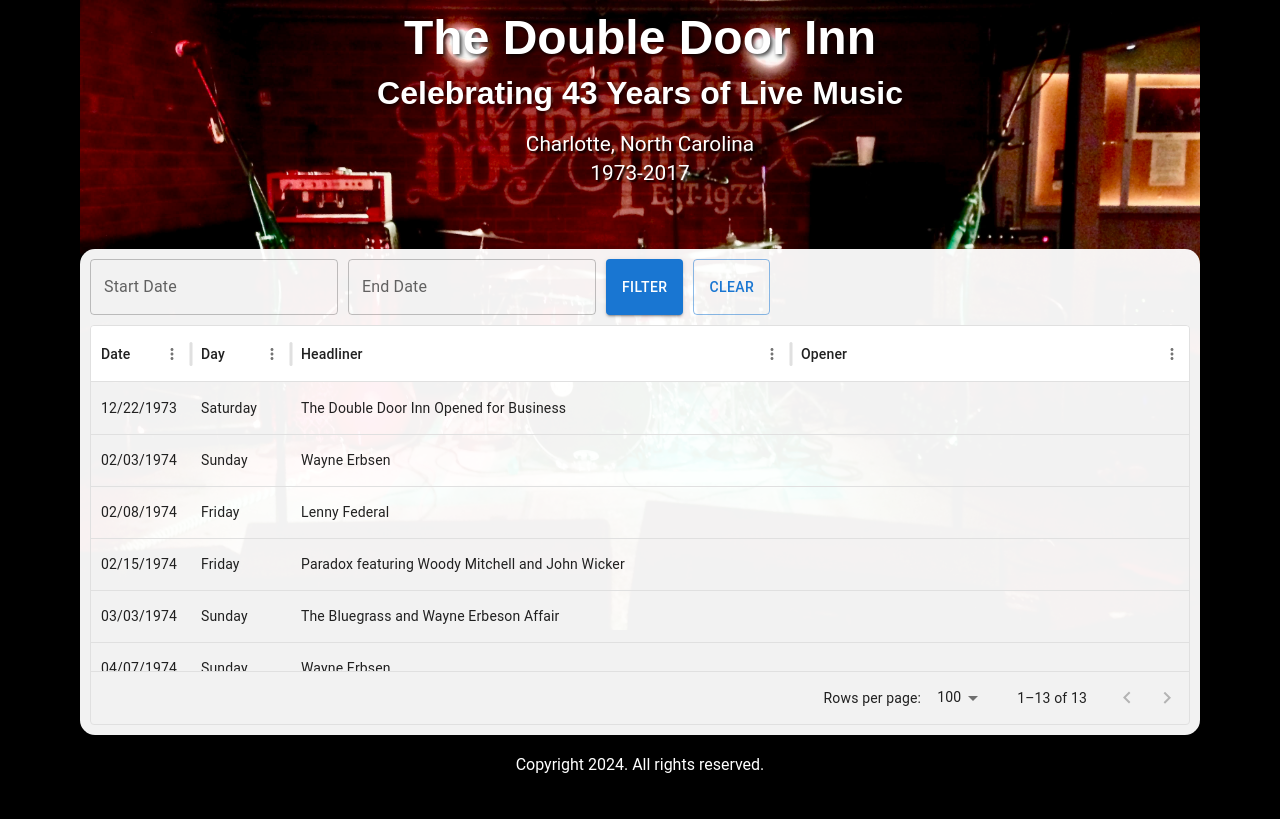
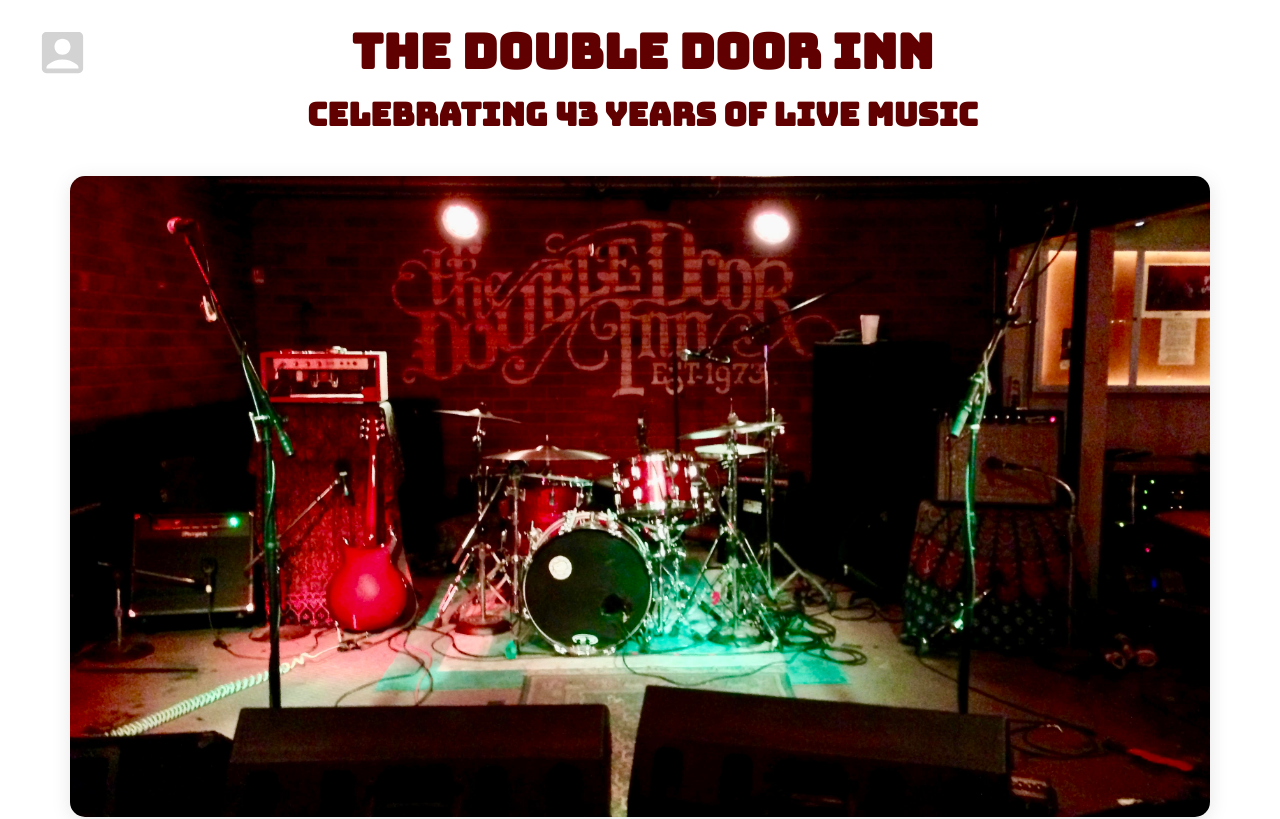
Before and after one commit to connorfewin/double-door-inn, a React (Create React App) app: page / in a window 1280 px wide. Shown: the top 819 px of the page. Built offline with nearby package versions, Linux system fonts and the light colour scheme.

Commit message:
Added Sign up/sign in front end. Other redesigns too.

```diff
--- a/package.json
+++ b/package.json
@@ -5,6 +5,7 @@
   "dependencies": {
     "@emotion/react": "^11.13.3",
     "@emotion/styled": "^11.13.0",
+    "@mui/icons-material": "^6.1.0",
     "@mui/x-data-grid": "^7.16.0",
     "@mui/x-date-pickers": "^7.16.0",
     "@testing-library/jest-dom": "^5.17.0",
--- a/public/index.html
+++ b/public/index.html
@@ -3,6 +3,7 @@
   <head>
     <meta charset="utf-8" />
     <link rel="icon" href="%PUBLIC_URL%/icon.png" />
+    <link href="https://fonts.googleapis.com/css2?family=Bungee&display=swap" rel="stylesheet">
     <meta name="viewport" content="width=device-width, initial-scale=1" />
     <meta name="theme-color" content="#000000" />
     <meta name="description" content="Double Door Inn website" />
--- a/src/App.js
+++ b/src/App.js
@@ -2,22 +2,31 @@
 import './Styles/Layout.css';
 import Header from './Components/Header';
 import DataTable from './Components/DataTable';
+import Profile from './Components/Profile';
+
 function App() {
   return (
     <div className="AppContainer">
       <section>
         <div className="section-header">
-          <Header />
+          <div className="ProfileContainer">
+            <Profile />
+          </div>
+          <div className="HeaderContainer">
+            <Header />
+          </div>
         </div>
         <div className="section-content">
           <img src={process.env.PUBLIC_URL + '/DoubleDoorInn.jpg'} alt="Double Door Inn" className="HeaderImage" />
         </div>
       </section>
-      <section>
+      <section className='data-section'>
         <div className="DataTableContainer">
             <DataTable />
         </div>
-        <p className="Footer">Copyright 2024. All rights reserved.</p>
+        <div className='section-content'>
+          <p className="Footer">Copyright 2024. All rights reserved.</p>
+        </div>
       </section>
     </div>
   );
--- a/src/Components/DataTable.js
+++ b/src/Components/DataTable.js
@@ -94,7 +94,7 @@
           </div>
         }
       </div>
-      <div style={{ height: 400, width: '100%', margin: 'auto', overflowX: 'auto' }}>
+      <div style={{ height: 500, width: '100%', margin: 'auto', overflowX: 'auto' }}>
         <DataGrid
           rows={filteredRows}
           columns={columns}
--- a/src/Components/Header.js
+++ b/src/Components/Header.js
@@ -1,13 +1,16 @@
 import React from 'react';
-import '../Styles/Layout.css';
+import '../Styles/Header.css';
 
 function Header() {
   return (
     <div className="Header">
       <h1>The Double Door Inn</h1>
       <h2>Celebrating 43 Years of Live Music</h2>
-      <p>Charlotte, North Carolina</p>
+      {/*
+        <p>Charlotte, North Carolina</p>
       <p>1973-2017</p>
+      */}
+
     </div>
   );
 }
--- /dev/null
+++ b/src/Components/Profile.js
@@ -0,0 +1,88 @@
+import React, { useState } from 'react';
+import AccountBoxRoundedIcon from '@mui/icons-material/AccountBoxRounded';
+import { Dialog, DialogTitle, DialogContent, TextField, Button, Link } from '@mui/material';
+import '../Styles/Profile.css'; // Import the CSS file for styling
+import '../Styles/Modals.css'
+
+const Profile = () => {
+  const [open, setOpen] = useState(false);
+  const [isSignUp, setIsSignUp] = useState(false); // Track if it's a sign-up form
+
+  const handleClick = () => {
+    setOpen(true); // Open the modal when the icon is clicked
+  };
+
+  const handleClose = () => {
+    setOpen(false); // Close the modal
+    setIsSignUp(false); // Reset to sign-in when modal closes
+  };
+
+  const toggleSignUp = () => {
+    setIsSignUp(!isSignUp); // Toggle between sign-in and sign-up
+  };
+
+  return (
+    <div>
+      <div className="profile-icon">
+        <AccountBoxRoundedIcon
+          style={{ fontSize: 55, cursor: 'pointer' }}
+          onClick={handleClick}
+        />
+      </div>
+
+      {/* Modal for Sign In / Sign Up */}
+      <Dialog open={open} onClose={handleClose}>
+        <DialogTitle>{isSignUp ? 'Sign Up' : 'Sign In'}</DialogTitle>
+        <DialogContent>
+          <form>
+            <TextField
+              autoFocus
+              margin="dense"
+              id="email"
+              label="Email Address"
+              type="email"
+              fullWidth
+              variant="outlined"
+            />
+            <TextField
+              margin="dense"
+              id="password"
+              label="Password"
+              type="password"
+              fullWidth
+              variant="outlined"
+            />
+            <Button
+              onClick={handleClose}
+              variant="contained"
+              color="primary"
+              style={{ marginTop: '20px' }}
+              fullWidth
+            >
+              {isSignUp ? 'Create Account' : 'Sign In'}
+            </Button>
+          </form>
+
+          {/* Link to toggle between Sign In and Sign Up */}
+          {isSignUp ? (
+            <p>
+              Already have an account?{' '}
+              <Link component="button" variant="body2" onClick={toggleSignUp}>
+                Sign In
+              </Link>
+            </p>
+          ) : (
+            <p>
+              Don't have an account?{' '}
+              <Link component="button" variant="body2" onClick={toggleSignUp}>
+                Sign Up
+              </Link>
+            </p>
+          )}
+        </DialogContent>
+      </Dialog>
+    </div>
+  );
+};
+
+export default Profile;
--- /dev/null
+++ b/src/Styles/Header.css
@@ -0,0 +1,39 @@
+/* ===========================
+   Header Styles
+   =========================== */
+
+/* Keep the header fixed like the image */
+.Header {
+    width: 100%;
+    padding-bottom: 30px;
+  }
+
+  /* Header text styles */
+  h1, h2 {
+    color: #600000;
+    font-family: 'Bungee', sans-serif;
+    text-shadow: 3px 3px 6px rgba(255, 255, 255, 0.9), /* More pronounced shadow */
+                 0px 0px 6px rgb(255, 255, 255); /* Soft glow to enhance contrast */
+  }
+
+  h1 {
+    padding-top: 10px;
+    font-size: 3rem;
+    font-weight: 700; /* Bold */
+    margin: 0 0 10px 0;
+  }
+
+  h2 {
+    font-size: 2rem;
+    font-weight: 600;
+    margin: 10px 0 0 0;
+  }
+
+  /* Enhance the text-shadow for p elements as well */
+  .Header p {
+    color: #ffffff;
+    font-size: 1.5rem;
+    text-shadow: 3px 3px 5px rgba(0, 0, 0, 0.8), /* Stronger shadow */
+                 1px 1px 2px rgba(255, 255, 255, 0.1); /* Subtle glow */
+    margin: 5px 0;
+  }
--- a/src/Styles/Layout.css
+++ b/src/Styles/Layout.css
@@ -11,7 +11,7 @@
 
 body {
   font-family: 'Roboto', sans-serif;
-  background: #000000;
+  background: #ffffff;
   background-size: cover;
   background-attachment: fixed;
   background-repeat: no-repeat;
@@ -34,43 +34,6 @@
   justify-content: space-between; /* Space between content and footer */
 }
 
-/* ===========================
-   Header Styles
-   =========================== */
-
-/* Keep the header fixed like the image */
-.Header {
-  top: 50px; /* Positioned just below the image */
-  width: 100%;
-  z-index: 1; /* Ensure it's above the data table */
-  text-align: center;
-}
-
-/* Header text styles */
-h1, h2 {
-  color: #ffffff;
-  font-family: 'Oswald', sans-serif; /* Stylish, bold font */
-  text-shadow: 2px 2px 4px rgba(0, 0, 0, 0.8); /* Text shadow for contrast */
-}
-
-h1 {
-  font-size: 3rem; /* Large font size for emphasis */
-  font-weight: 700; /* Bold */
-  margin: 0 0 10px 0; /* No top margin, small bottom margin */
-}
-
-h2 {
-  font-size: 2rem;
-  font-weight: 600;
-  margin: 10px 0 20px 0; /* Spacing around the heading */
-}
-
-.Header p {
-  color: #ffffff;
-  font-size: 1.3rem;
-  text-shadow: 2px 2px 2px rgb(0, 0, 0); /* Softer shadow for readability */
-  margin: 5px 0; /* Small vertical margin */
-}
 
 /* ===========================
    Data Table Styles
@@ -80,13 +43,11 @@
 .DataTableContainer {
   position: sticky;
   top: 100px; /* Adjust based on header height */
-  z-index: 998; /* Lower than the header for "push out" effect */
-  padding: 0 10px 10px 10px;
+  padding: 10px 20px 20px 20px;
   max-width: 1100px;
   width: 100%;
   margin: 0 auto;
-  background-color: rgba(255, 255, 255, 0.95); /* Slightly transparent */
-  box-shadow: 0 4px 20px rgba(0, 0, 0, 0.1); /* Subtle shadow */
+  box-shadow: 0 4px 20px rgba(0, 0, 0, 0.4); /* Subtle shadow */
   border-radius: 15px;
   overflow-y: auto; /* Enable scrolling inside the table */
 }
@@ -101,11 +62,9 @@
 /* Footer styling */
 .Footer {
   padding: 20px 0 10px 0; /* Padding for top and bottom */
-  color: #ffffff;
+  color: #000000;
   text-align: center;
-  z-index: 2;
   position: relative; /* Part of the normal flow */
-  margin-top: auto; /* Push to the bottom of the content */
 }
 
 /* ===========================
@@ -114,17 +73,15 @@
 
 /* Fixed header image */
 .HeaderImage {
-  position: fixed; /* Keeps the image fixed at the top */
-  top: 0;
-  left: 0;
-  right: 0;
+  position: relative; /* Keeps the image fixed at the top */
   display: block;
   margin: 0 auto;
-  max-width: 1120px; /* Matches .DataTableContainer */
+  max-width: 1140px; /* Matches .DataTableContainer */
   width: 100%;
   height: auto;
   box-shadow: 0 4px 20px rgba(0, 0, 0, 0.1); /* Consistent shadow effect */
-  z-index: 0; /* Ensure it's behind other content */
+  border-radius: 15px;
+  z-index: 1;
 }
 
 /* ===========================
@@ -135,18 +92,45 @@
 section {
   position: relative;
   display: flex;
+  justify-content: center; /* Center content horizontally */
+  align-items: center;
   flex-direction: column;
 }
 
-/* Sticky section header */
 .section-header {
   position: sticky;
+  display: flex;
+  justify-content: space-between; /* Ensures Profile is left, Header is centered */
+  align-items: center;
+  padding: 10px;
   top: 0;
-  z-index: 999; /* Ensure it stays on top */
-  padding: 10px; /* Optional padding for clean look */
+  z-index: 998;
+  width: 100%; /* Full width for proper alignment */
 }
+
+.ProfileContainer {
+  position: relative;
+  padding: 15px;
+  margin-left: 20px; /* Adjust this value to move the profile icon */
+  margin-bottom: auto;
+}
+
+.HeaderContainer {
+  text-align: center; /* Centers the text inside the Header */
+  flex-grow: 1;
+  padding: 0 20px; /* Adds padding around the header */
+  display: flex;
+  justify-content: center; /* Ensures the text itself is centered inside the container */
+  margin-left: -100px;
+}
+
 
 /* Section content margin */
 .section-content {
-  margin-top: 20px; /* Avoid overlap with other content */
+  margin-bottom: 30px; /* Avoid overlap with other content */
 }
+
+.spacer {
+  height: 330px; /* Adjust the height to control the space */
+  width: 100%;  /* Ensures it spans the full width */
+}
--- a/src/Styles/Modals.css
+++ b/src/Styles/Modals.css
@@ -9,5 +9,4 @@
     border: none;
     box-shadow: 0px 8px 16px rgba(0, 0, 0, 0.3);
     padding: 20px;
-    border-radius: 15px;
   }
--- /dev/null
+++ b/src/Styles/Profile.css
@@ -0,0 +1,10 @@
+.profile-icon {
+    z-index: 999;
+    cursor: pointer;
+    color: lightgray; /* Default color */
+    transition: color 0.3s ease; /* Smooth transition */
+  }
+
+  .profile-icon:hover {
+    color: darkgray; /* Color when hovered */
+  }
```
Also changed, not shown: src/Components/PracticeDataTable.js (deleted, +0 -71 lines), 1 other file (tests, documents, lock files or other folders).
